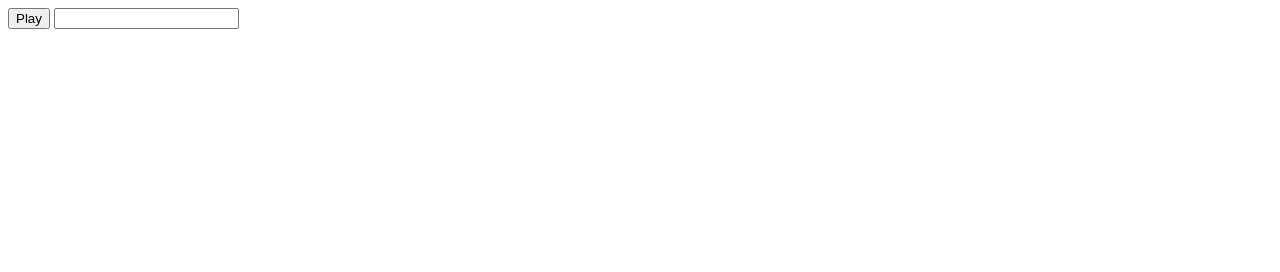
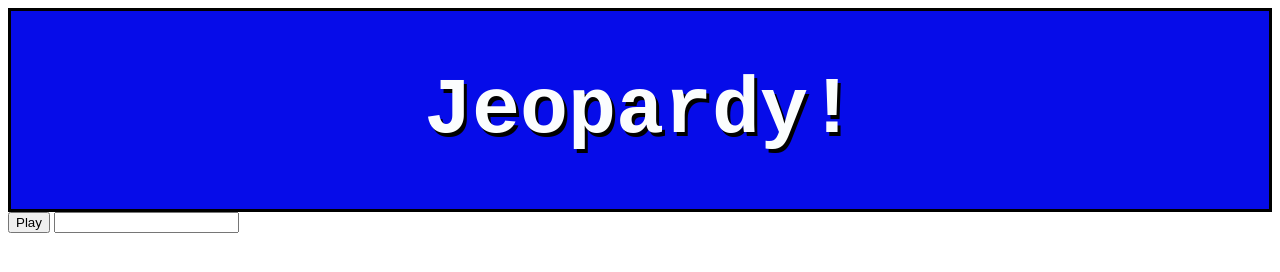
Before and after one commit to armoneyj210/Jeopardy, a plain HTML site: page index.html in a window 1280 px wide. Drawn offline with Linux system fonts and the light colour scheme.

Commit message:
jeopardy header

```diff
--- a/index.html
+++ b/index.html
@@ -10,6 +10,9 @@
     <title>Jeopardy</title>
   </head>
   <body>
+    <header>
+      <h1>Jeopardy!</h1>
+    </header>
     <button>Play</button>
     <input type="" />
   </body>
--- a/style.css
+++ b/style.css
@@ -0,0 +1,9 @@
+header {
+  font-size: 2.5rem;
+  background-color: #060ce9;
+  border: 3px solid black;
+  color: #fbfdfe;
+  text-align: center;
+  font-family: "Gyparody", monospace;
+  text-shadow: 3px 4px #000000;
+}
```
